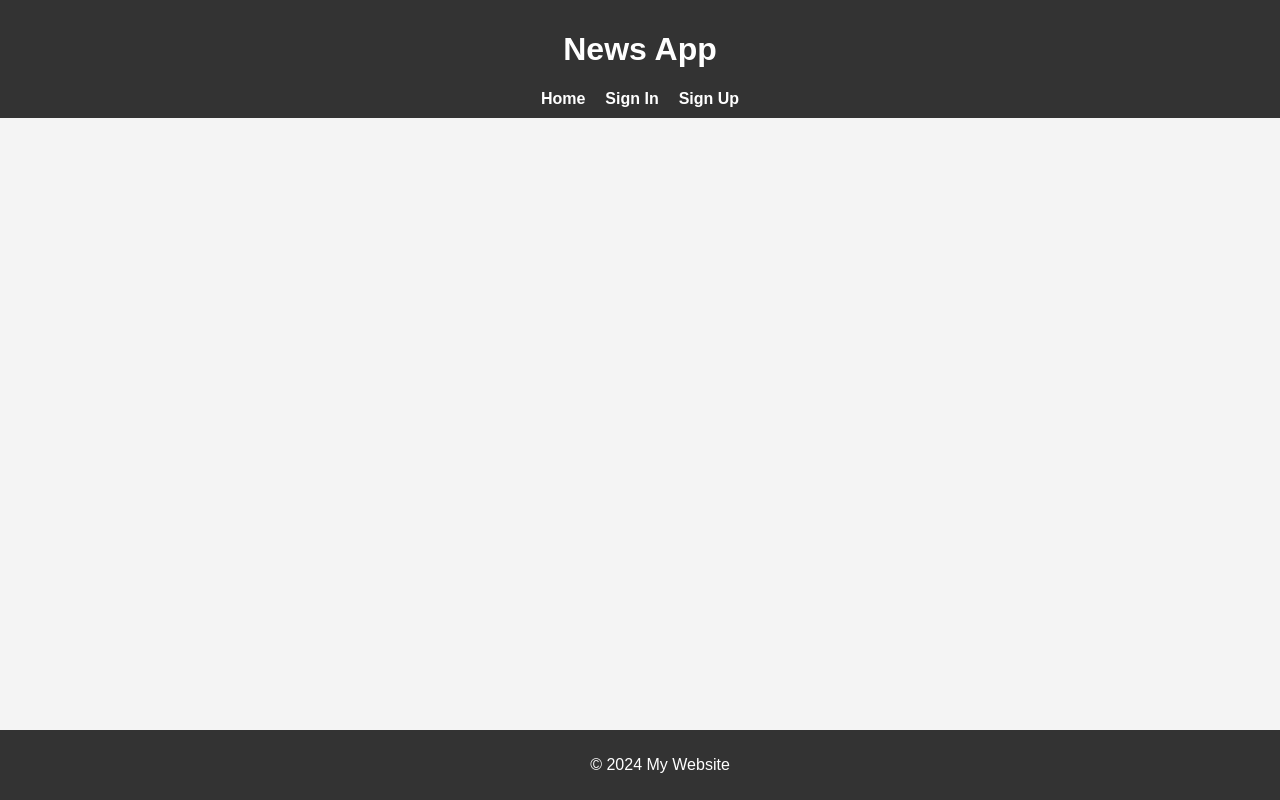
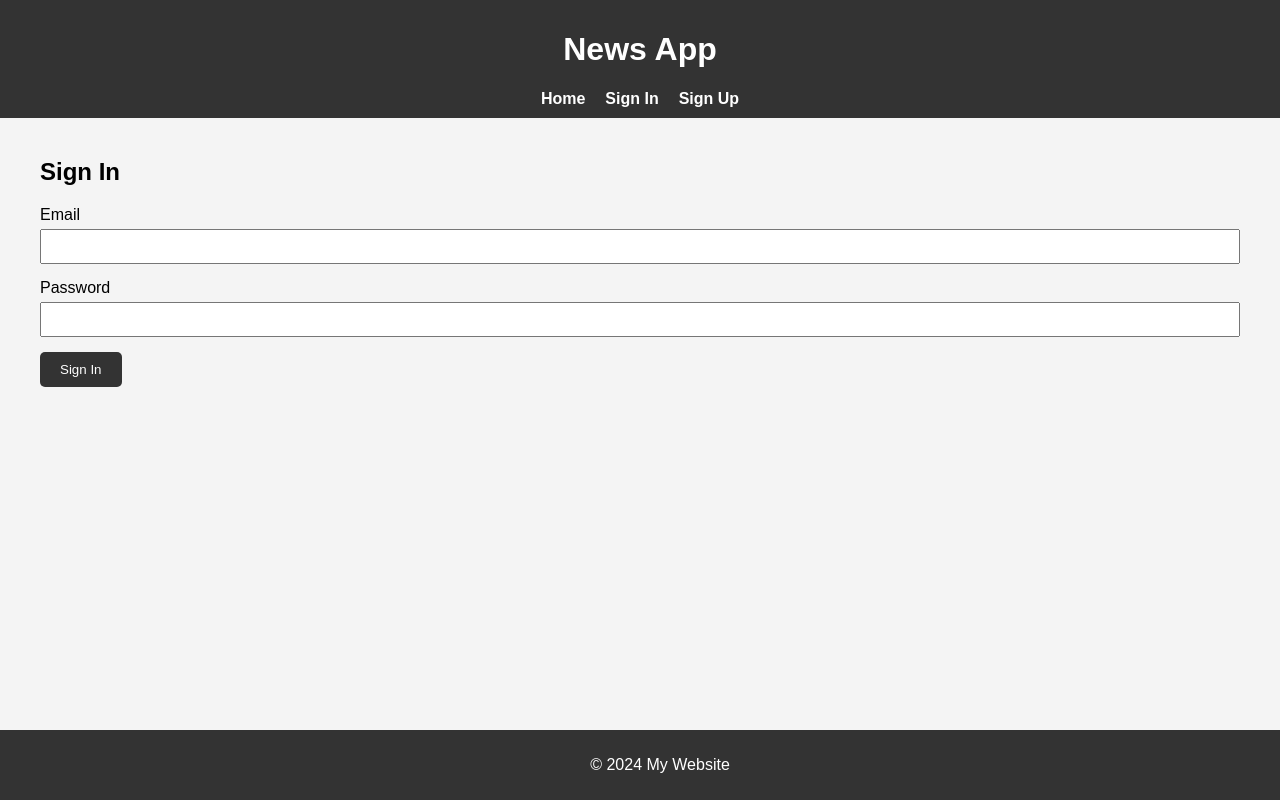
Before and after one commit to irtazazulfiqar/News-App, a React (Create React App) app in the folder frontend/: page /signin in a window 1280 px wide. Shown: the top 800 px of the page. Built offline with nearby package versions, Linux system fonts and the light colour scheme.

Commit message:
Create Signin user interface and API

```diff
--- a/frontend/src/App.js
+++ b/frontend/src/App.js
@@ -1,14 +1,17 @@
+// src/App.js
 import React from 'react';
 import { BrowserRouter as Router, Route, Routes } from 'react-router-dom';
+import SignIn from './pages/SignIn';
+import SignUp from './pages/SignUp';
 import Header from './components/Header';
 import Footer from './components/Footer';
-import SignUp from './pages/SignUp';
 
 function App() {
   return (
     <Router>
       <Header />
       <Routes>
+        <Route path="/signin" element={<SignIn />} />
         <Route path="/signup" element={<SignUp />} />
         {/* We can add other routes here */}
       </Routes>
--- /dev/null
+++ b/frontend/src/pages/SignIn.js
@@ -0,0 +1,77 @@
+import React, { useState } from 'react';
+import Header from '../components/Header';
+import Footer from '../components/Footer';
+
+function SignIn() {
+  const [formData, setFormData] = useState({
+    email: '',
+    password: '',
+  });
+  const [message, setMessage] = useState('');
+  const [errors, setErrors] = useState({});
+
+  const handleChange = (e) => {
+    setFormData({
+      ...formData,
+      [e.target.name]: e.target.value
+    });
+  };
+
+  const handleSubmit = async (e) => {
+    e.preventDefault();
+
+    const response = await fetch('http://127.0.0.1:8000/api/signin/', {
+      method: 'POST',
+      headers: {
+        'Content-Type': 'application/json'
+      },
+      body: JSON.stringify(formData)
+    });
+
+    const data = await response.json();
+
+    if (response.ok) {
+      // Save tokens in localStorage or context
+      localStorage.setItem('access_token', data.access);
+      localStorage.setItem('refresh_token', data.refresh);
+      setMessage('Login successful');
+      setErrors({});
+    } else {
+      setErrors(data);
+    }
+  };
+
+  return (
+    <div className="container">
+      <h2>Sign In</h2>
+      <form onSubmit={handleSubmit}>
+        <div className="form-group">
+          <label>Email</label>
+          <input
+            type="email"
+            name="email"
+            value={formData.email}
+            onChange={handleChange}
+            required
+          />
+          {errors.email && <p className="error">{errors.email}</p>}
+        </div>
+        <div className="form-group">
+          <label>Password</label>
+          <input
+            type="password"
+            name="password"
+            value={formData.password}
+            onChange={handleChange}
+            required
+          />
+          {errors.password && <p className="error">{errors.password}</p>}
+        </div>
+        <button type="submit" className="button">Sign In</button>
+      </form>
+      {message && <p className="message">{message}</p>}
+    </div>
+  );
+}
+
+export default SignIn;
```
Also changed, not shown: 2 other files (tests, documents, lock files or other folders).
